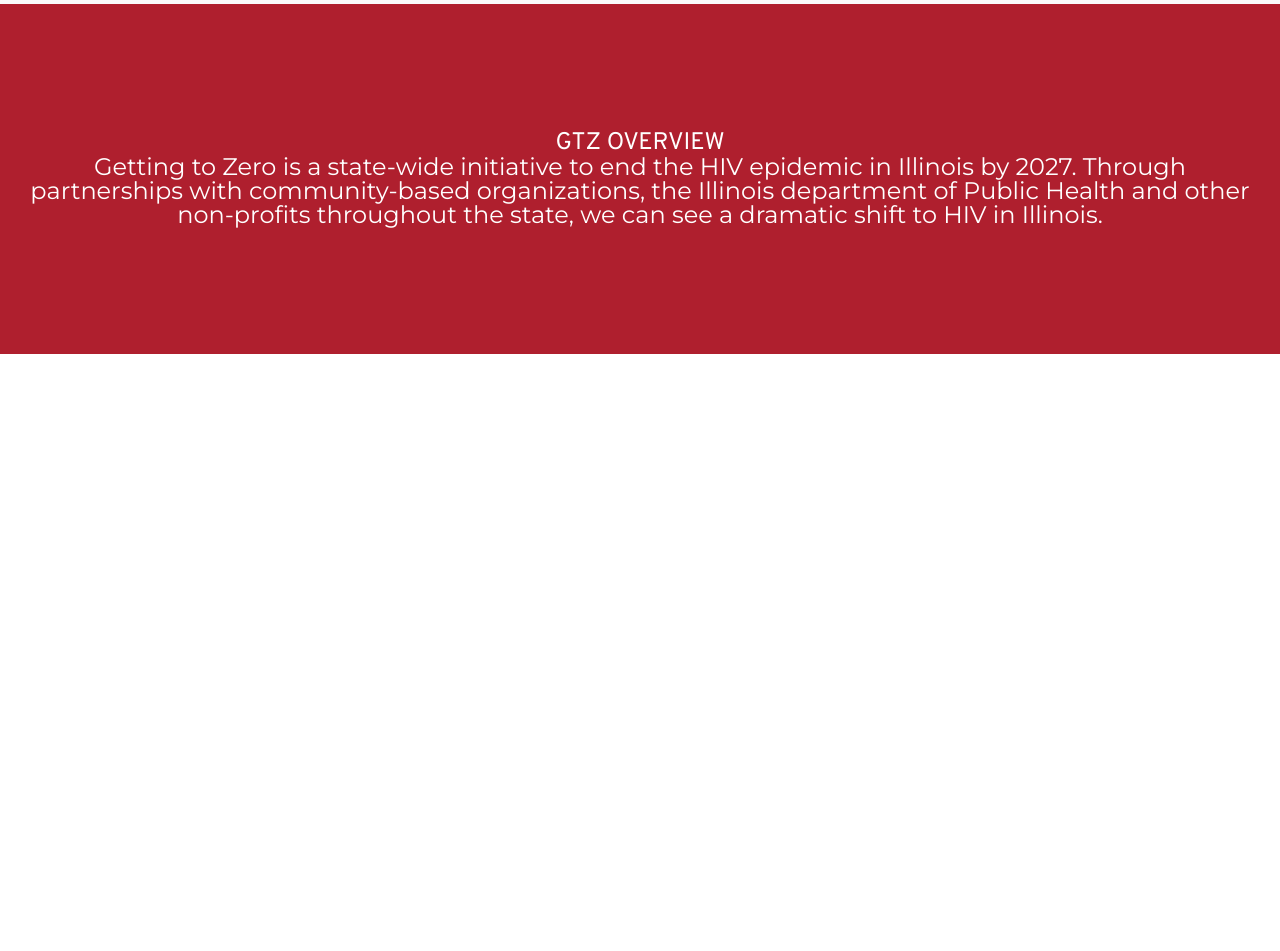
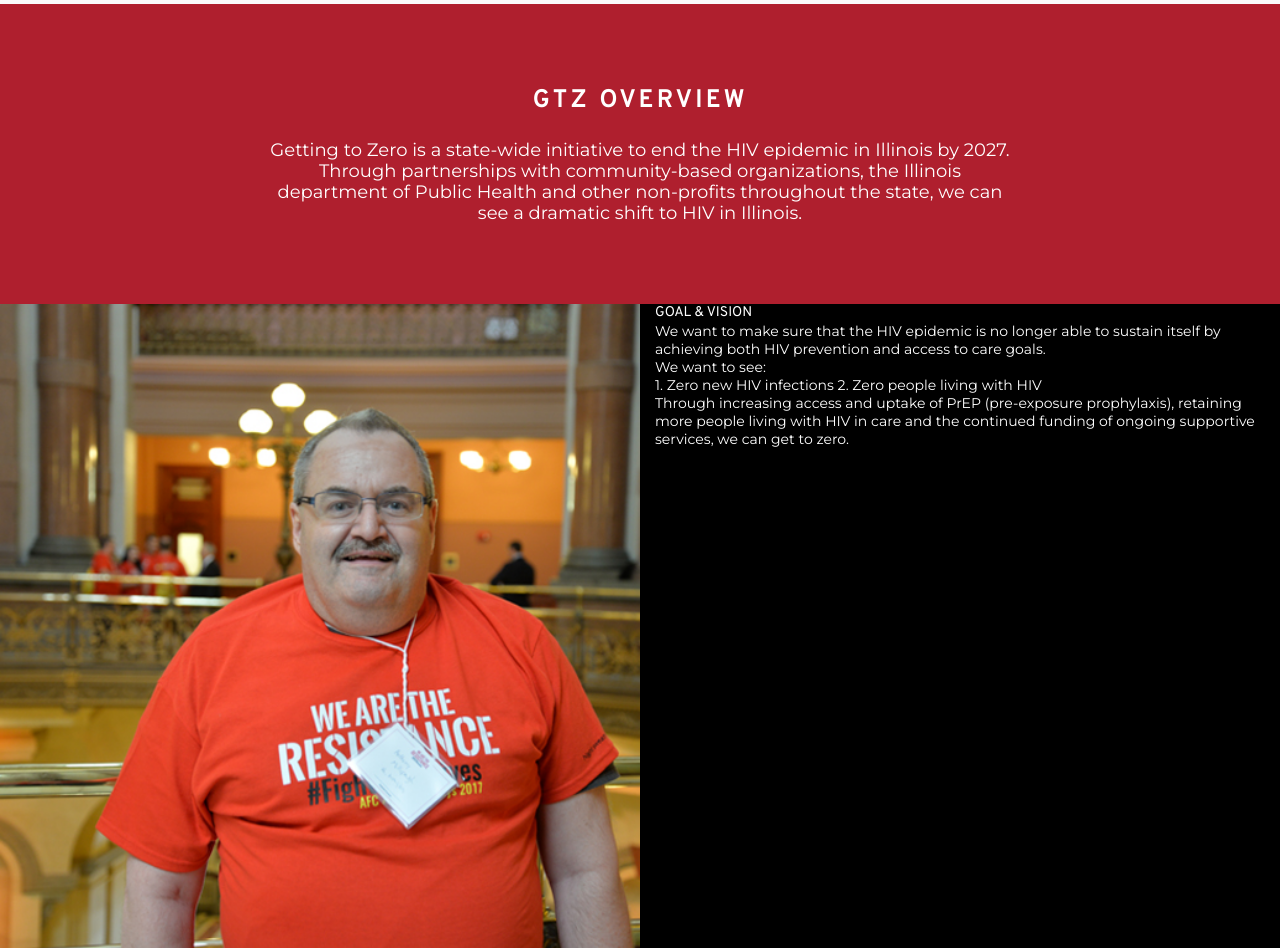
Before and after one commit to javierforero/gtz_page, a website built with webpack: page source/index.html in a window 1280 px wide. Shown: the part 547-1498 px from the top of the page. Before the commit the page ends 901 px from the top, so only its background shows below. Built offline with nearby package versions, Linux system fonts and the light colour scheme.

Commit message:
finished 3rd section

```diff
--- a/source/index.html
+++ b/source/index.html
@@ -69,9 +69,9 @@
         <img class="img-fluid section-splash-img" src="./images/GTZ_Cover.jpg" alt="">
       </section>
       <section class="section section-overview row align-items-center">
-        <div class="col-md-12">
-            <h2>GTZ OVERVIEW</h2>
-            <p>
+        <div class="col-md-12 section-wrapper">
+            <h2 class="section-title">GTZ OVERVIEW</h2>
+            <p class="section-copy">
               Getting to Zero is a state-wide initiative to end the HIV epidemic in
               Illinois by 2027.
               Through partnerships with community-based organizations,
@@ -80,6 +80,34 @@
             </p>
         </div>
       </section>
+      <section class="section section-goals">
+        <div class="row">
+          <div class="col-md-6 section-goals-img">
+            <img class="img-fluid" src="./images/aboutImage1.jpg" alt="">
+          </div>
+          <div class="col-md-6 section-goals-right-panel">
+            <h2>GOAL & VISION</h2>
+            <p>
+              We want to make sure that the HIV epidemic is no longer able
+              to sustain itself by achieving both HIV prevention and access
+              to care goals.
+            </p>
+            <p>
+              We want to see:
+            </p>
+            <p>
+              1. Zero new HIV infections
+              2. Zero people living with HIV
+            </p>
+            <p>
+              Through increasing access and uptake of PrEP
+              (pre-exposure prophylaxis), retaining more people
+              living with HIV in care and the continued funding of
+              ongoing supportive services, we can get to zero.
+            </p>
+          </div>
+        </div>
+      </section>
       <footer class="">
       </footer>
     </div>
--- a/source/style/index.scss
+++ b/source/style/index.scss
@@ -200,8 +200,29 @@ a {
   }
 
 .section {
-    min-height: 350px;
+    min-height: 300px;
+    &-wrapper {
+        margin: 0 auto;
+        max-width: 780px;
+    }
+    &-title {
+      font-size: 24px;
+      font-weight: 900;
+      letter-spacing: 3.83px;
+      line-height: 37px;
+      text-align: center;
+      margin-bottom: 20px;
+    }
+    &-copy {
+      font-family: Montserrat;
+      font-size: 18px;
+      font-weight: 300;
+      letter-spacing: 0.03px;
+      line-height: 21px;
+      text-align: center;
+    }
     &-splash {
+        min-height: 150px;
         &-img {
             width: 100%;
         }
@@ -210,6 +231,24 @@ a {
         text-align: center;
         color:#FFFFFF;
         background-color: #AF1F2E;
+    }
+    &-goals {
+        min-height: 500px;
+        &-img {
+          padding: 0;
+          img {
+              width: 100%;
+              height: 100%;
+          }
+        }
+        &-right-panel {
+            background-color: #000000;
+            color: #FFFFFF;
+            font-family: Montserrat;
+            font-size: 14px;
+            letter-spacing: 0.02px;
+            line-height: 18px;
+        }
     }
 }
 
--- a/webpack.config.js
+++ b/webpack.config.js
@@ -26,7 +26,7 @@ module.exports = {
         loader: 'babel-loader'
       },
       {
-        test: /\.(ttf|eot|svg)(\?v=[0-9]\.[0-9]\.[0-9])?$/,
+        test: /\.(ttf|eot|svg|jpg)(\?v=[0-9]\.[0-9]\.[0-9])?$/,
         loader: 'file-loader',
         options: {
           name: '[path][name].[ext]',
```
